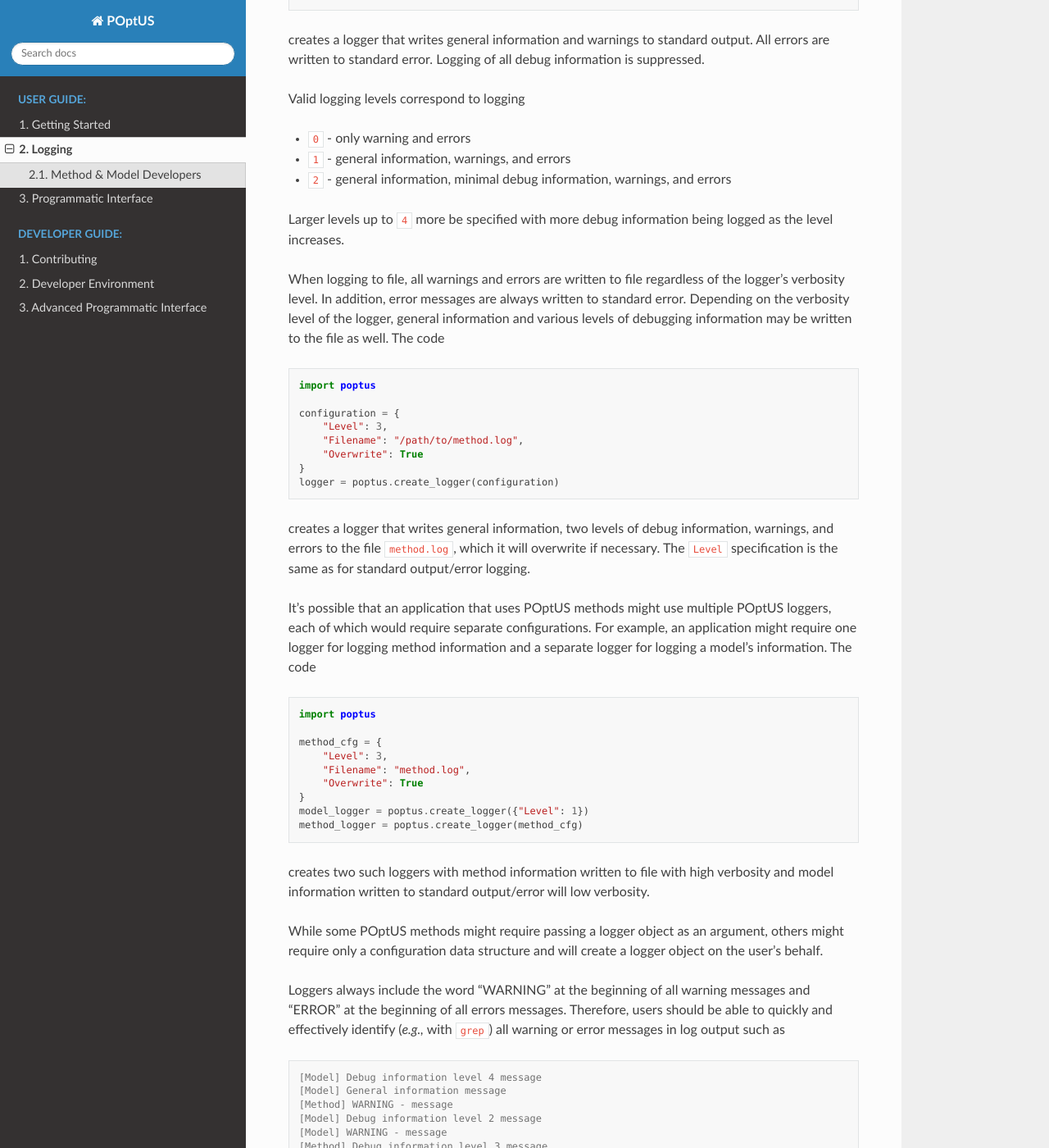
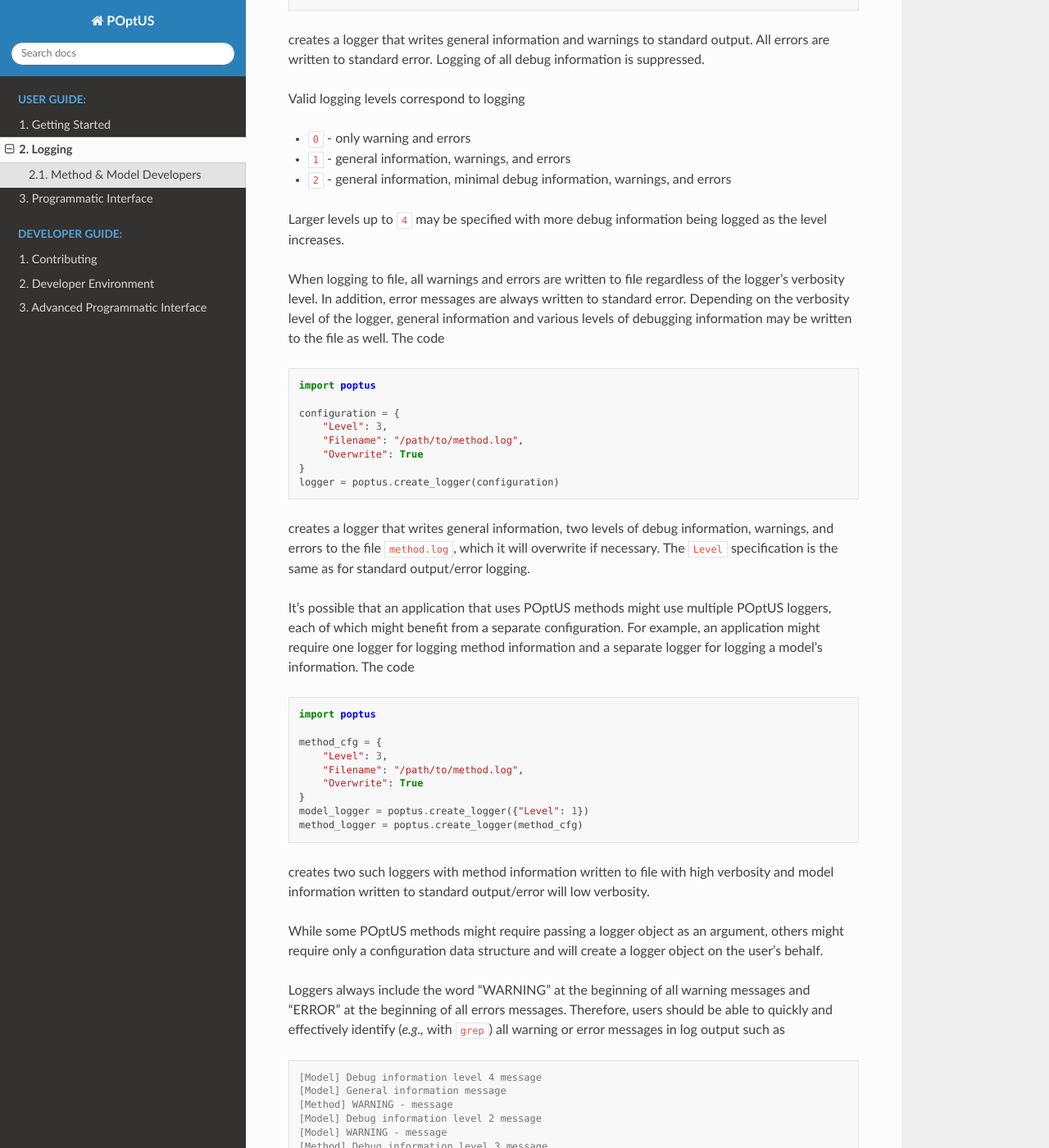
Before and after one commit to POptUS/POptUS, a Sphinx documentation site: the page built from docs/logging.rst, in a window 1280 px wide and 1400 px high, scrolled down 456 px. Shown: the whole window at 82% size. Built offline with Sphinx 7.4.7 and the Read the Docs theme 3.1.0, drawn with Linux system fonts in a browser that asks for light colours; the version number could not be read and is left out.

Commit message:
(Issue #5) Clean documentation.

```diff
--- a/docs/logging.rst
+++ b/docs/logging.rst
@@ -28,7 +28,7 @@ Valid logging levels correspond to logging
 * ``1`` - general information, warnings, and errors
 * ``2`` - general information, minimal debug information, warnings, and errors
 
-Larger levels up to ``4`` more be specified with more debug information being
+Larger levels up to ``4`` may be specified with more debug information being
 logged as the level increases.
 
 When logging to file, all warnings and errors are written to file regardless of
@@ -54,9 +54,9 @@ overwrite if necessary.  The ``Level`` specification is the same as for standard
 output/error logging.
 
 It's possible that an application that uses |poptus| methods might use multiple
-|poptus| loggers, each of which would require separate configurations.  For
-example, an application might require one logger for logging method information
-and a separate logger for logging a model's information.  The code
+|poptus| loggers, each of which might benefit from a separate configuration.
+For example, an application might require one logger for logging method
+information and a separate logger for logging a model's information.  The code
 
 .. code:: python
 
@@ -64,7 +64,7 @@ and a separate logger for logging a model's information.  The code
 
     method_cfg = {
         "Level": 3,
-        "Filename": "method.log",
+        "Filename": "/path/to/method.log",
         "Overwrite": True
     }
     model_logger = poptus.create_logger({"Level": 1})
```
Also changed, not shown: 3 other files.
